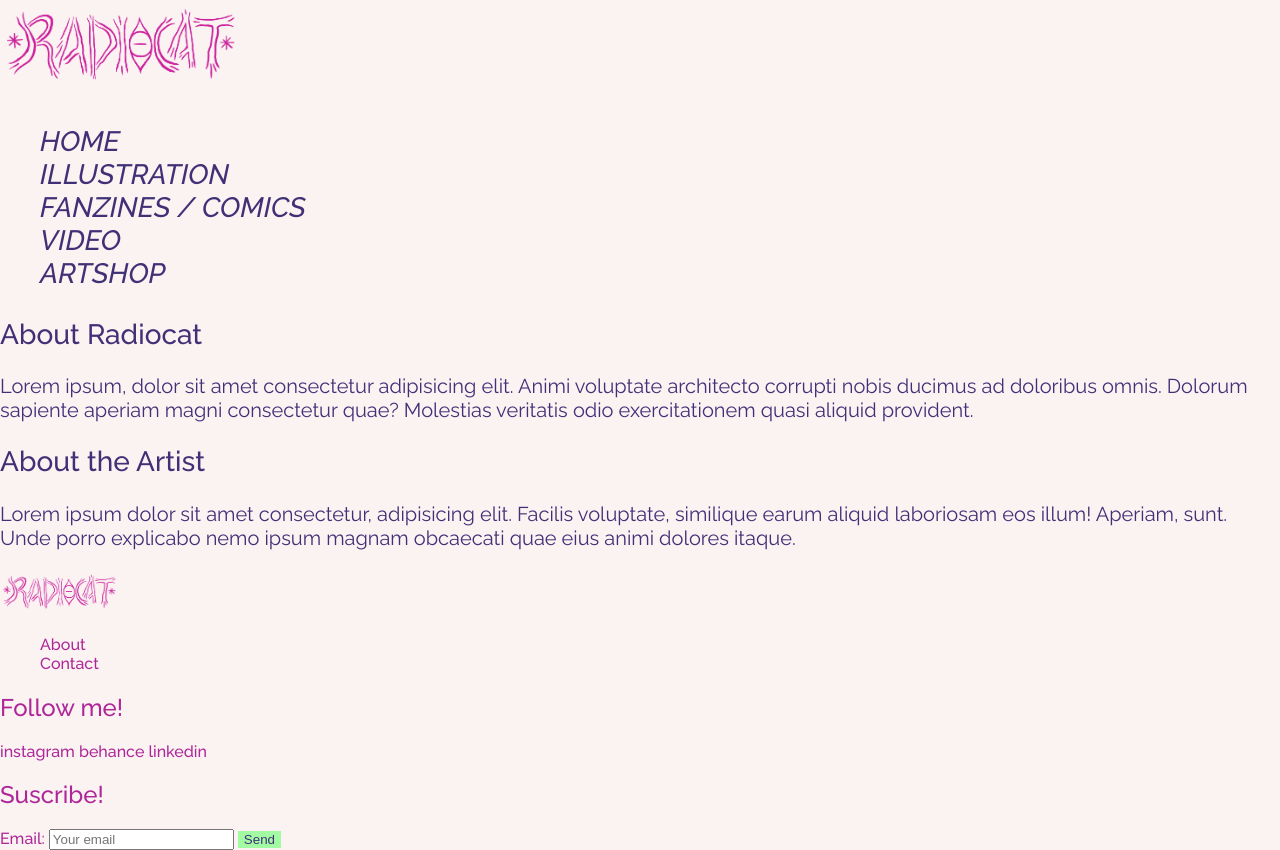
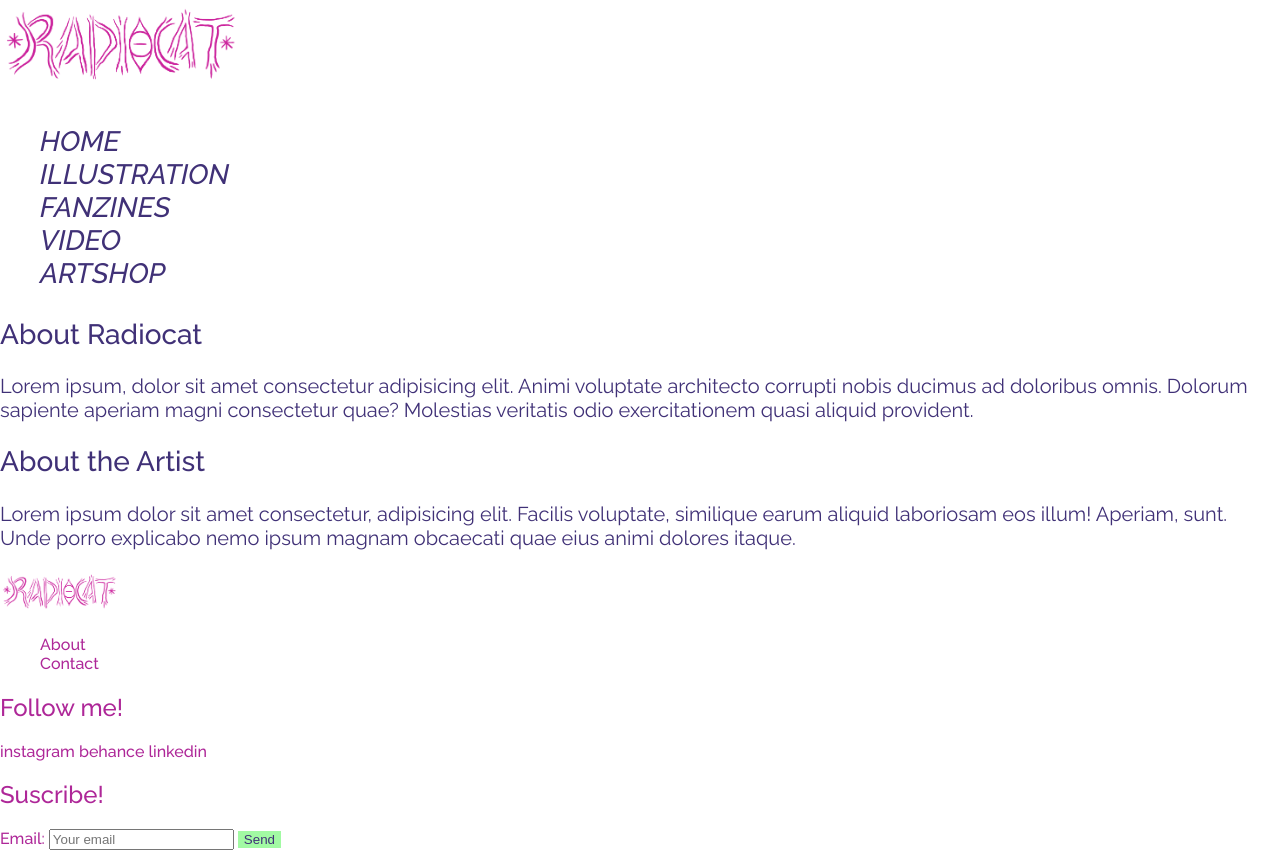
Before and after one commit to radiocat-fanzine/radiocat-store, a plain HTML site: page pages/about.html in a window 1280 px wide. Drawn offline with Linux system fonts and the light colour scheme.

Commit message:
estilos 2

```diff
--- a/css/style.css
+++ b/css/style.css
@@ -17,11 +17,9 @@ font-style: normal;
 @import url('https://fonts.googleapis.com/css2?family=Raleway:ital,wght@0,100..900;1,100..900&display=swap');
 
 body{
-    background-color: #FBF2F2;
     margin: 0;
 }
 header{
-    background-color: #FBF2F2;
     font-family: "Raleway", serif;
     font-weight: 500;
     font-style: italic;
--- a/pages/about.html
+++ b/pages/about.html
@@ -14,7 +14,7 @@
             <ul>
                 <li><a href="../index.html">HOME</a></li>
                 <li><a href="./illustration.html">ILLUSTRATION</a></li>
-                <li><a href="./fanzines.html">FANZINES / COMICS</a></li>
+                <li><a href="./fanzines.html">FANZINES</a></li>
                 <li><a href="./video.html">VIDEO</a></li>
                 <li><a href="./artshop.html">ARTSHOP</a></li>
             </ul>
```
Also changed, not shown: index.html (+1 -1 lines), pages/artshop.html (+1 -1 lines), pages/contact.html (+1 -1 lines), pages/fanzines.html (+1 -1 lines), pages/illustration.html (+1 -1 lines), pages/video.html (+1 -1 lines).
